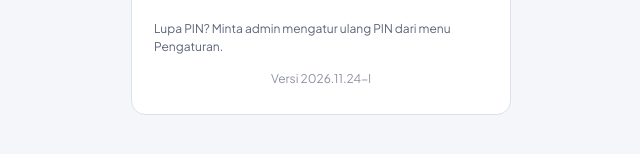
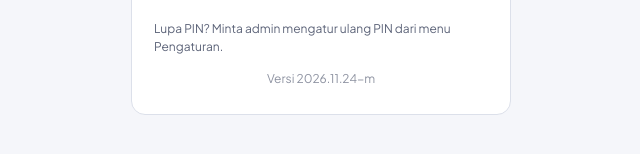
Before and after one commit to AppKerjaSalesBeside/LaporanSalesBSI, a plain HTML site: page index.html in a window 1280 px wide. Shown: the part 554-708 px from the top of the page, 319-959 px from the left. Drawn offline with Linux system fonts and the light colour scheme.

Commit message:
Add files via upload

```diff
--- a/index.html
+++ b/index.html
@@ -391,7 +391,7 @@ button.kpi:hover{border-color:var(--accent)}
     <button class="btn primary" type="submit" id="lgBtn">Masuk</button>
     <span class="msg err" id="lgMsg"></span>
     <span class="hint">Lupa PIN? Minta admin mengatur ulang PIN dari menu Pengaturan.</span>
-    <span class="hint" style="text-align:center;opacity:.7">Versi 2026.11.24-l</span>
+    <span class="hint" style="text-align:center;opacity:.7">Versi 2026.11.24-m</span>
   </form>
 </div>
 
@@ -725,7 +725,7 @@ button.kpi:hover{border-color:var(--accent)}
 <div class="toast" id="toast" hidden></div>
 <div class="lightbox" id="lightbox" hidden><img id="lbImg" alt="Foto"></div>
 <script>
-const APP_VERSION="2026.11.24-l";
+const APP_VERSION="2026.11.24-m";
 const PRODUK=["Event activation","Sponsorship event","Iklan media online","Iklan radio","Konten IG / TikTok","Aktivasi komunitas","Event services / produksi","Lainnya"];
 const STATUSES=[["Lead","var(--accent)","var(--accent-soft)","Perkenalan"],["Penawaran","var(--info)","var(--info-soft)","Penawaran dikirim"],["Negosiasi","var(--warn)","var(--warn-soft)","Tawar-menawar"],["Diterima","var(--good)","var(--good-soft)","Final · deal"],["Ditolak","var(--bad)","var(--bad-soft)","Final · tidak lanjut"]];
 const ADMIN_J="Administrasi pasca-deal";
```
